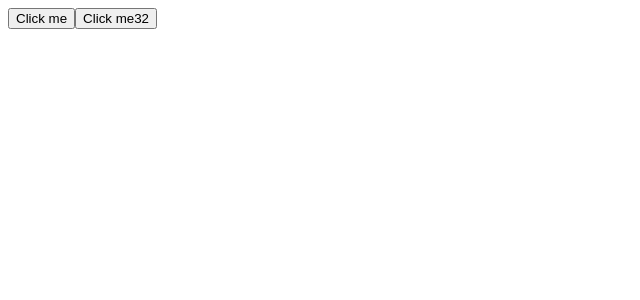
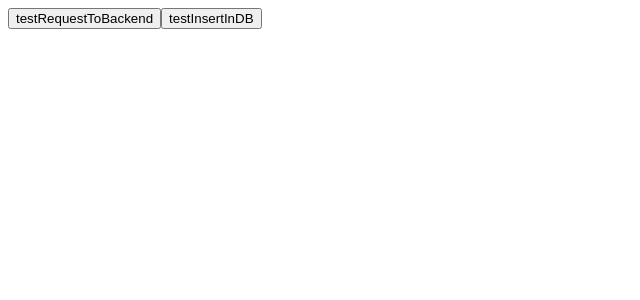
Before and after one commit to sweidner2001/BCN-2024SS-TeamWeiss-InfluenzaConnect, a React (Create React App) app in the folder sys-src/frontend/: page / in a window 1280 px wide. Shown: the top 300 px of the page, without its empty margins (0-640 px from the left). Built offline with nearby package versions, Linux system fonts and the light colour scheme.

Commit message:
fixed teardownSkript and changed Button naming

```diff
--- a/sys-src/frontend/src/components/Button.tsx
+++ b/sys-src/frontend/src/components/Button.tsx
@@ -11,7 +11,7 @@
     }
   };
 
-  return <button onClick={handleClick}>Click me</button>;
+  return <button onClick={handleClick}>testRequestToBackend</button>;
 };
 
 export default MyButton;
--- a/sys-src/frontend/src/components/ButtonSend2DB.tsx
+++ b/sys-src/frontend/src/components/ButtonSend2DB.tsx
@@ -13,7 +13,7 @@
     }
   };
 
-  return <button onClick={handleClick}>Click me32</button>;
+  return <button onClick={handleClick}>testInsertInDB</button>;
 };
 
 export default ButtonSend2DB;
```
Also changed, not shown: 1 other file (tests, documents, lock files or other folders).
